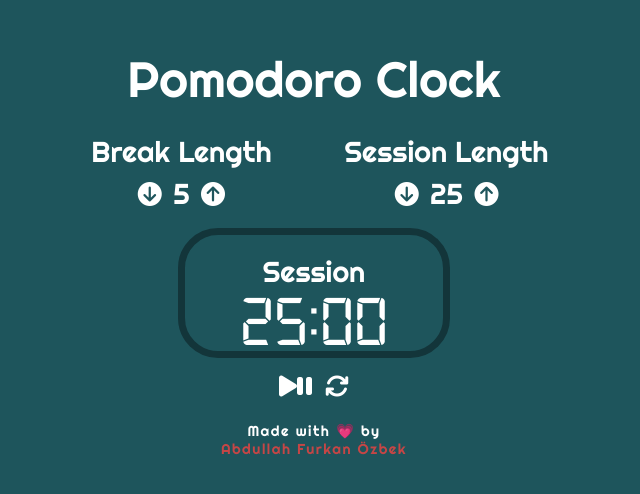
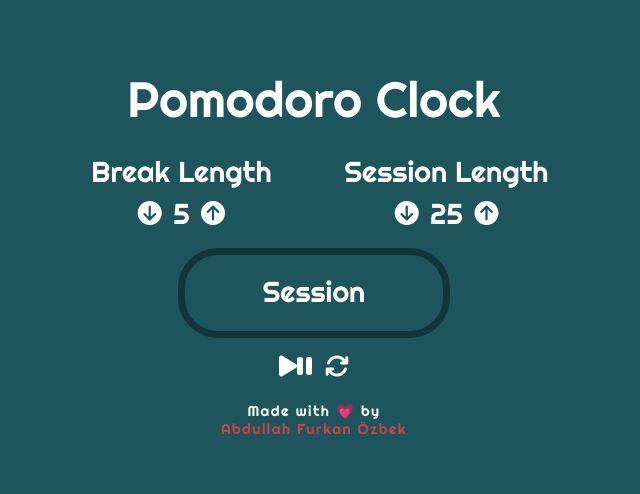
Before and after one commit to afozbek/Pomodoro-Clock, a React (Create React App) app: page / in a window 1280 px wide. Shown: the part 162-656 px from the top of the page, without its empty margins (326-966 px from the left). Built offline with nearby package versions, Linux system fonts and the light colour scheme.

Commit message:
removing lavel

```diff
--- a/src/App.js
+++ b/src/App.js
@@ -12,7 +12,7 @@ const App = props => {
       <h2 className="title">Pomodoro Clock</h2>
       <Lengths />
 
-      <Timer timeLeft="25:00" />
+      <Timer />
 
       <TimerControl />
 
```
